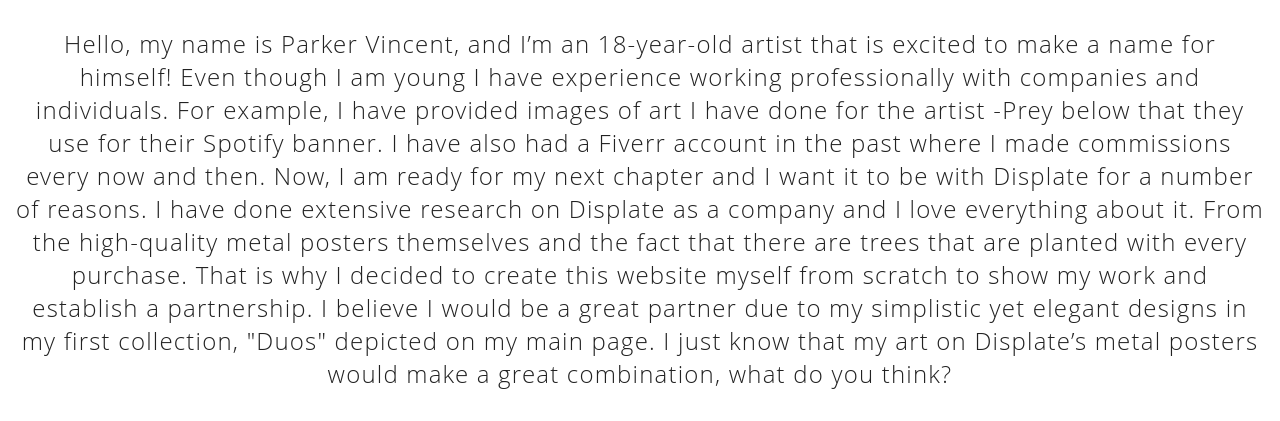
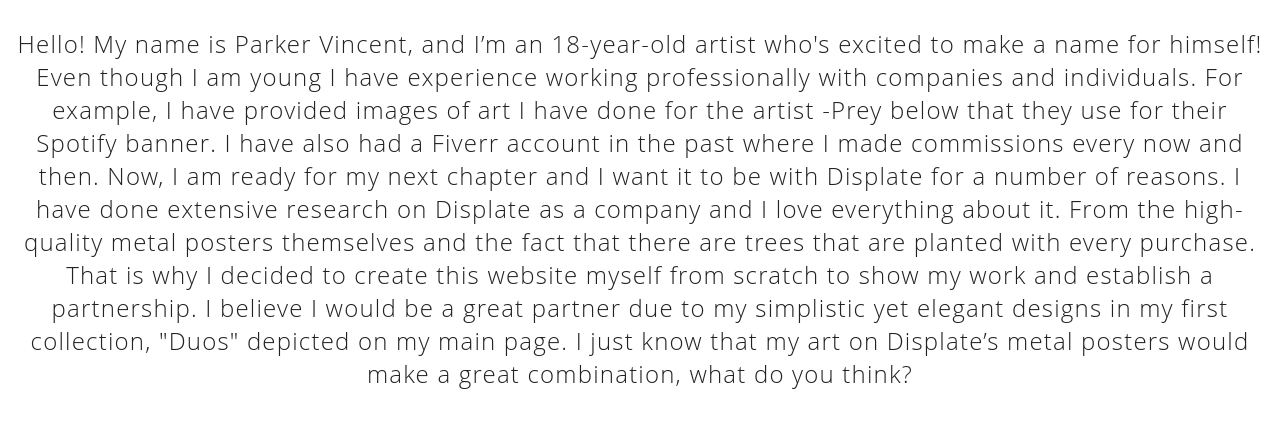
Before and after one commit to PTVincent/ParkersArtCorner, a plain HTML site: page aboutme.html in a window 1280 px wide. Shown: the part 531-952 px from the top of the page. Drawn offline with Linux system fonts and the light colour scheme.

Commit message:
Update aboutme.html

```diff
--- a/aboutme.html
+++ b/aboutme.html
@@ -20,7 +20,7 @@
     <section class="introduction-section">
       <h1 class="header">Some More Information about Me</h1>
       <p class="bio">
-        Hello, my name is Parker Vincent, and I’m an 18-year-old artist that is excited to make a name for himself!
+        Hello! My name is Parker Vincent, and I’m an 18-year-old artist who's excited to make a name for himself!
         Even though I am young I have experience working professionally with companies and individuals.
         For example, I have provided images of art I have done for the artist -Prey below that they use for their Spotify banner.
         I have also had a Fiverr account in the past where I made commissions every now and then.
```
